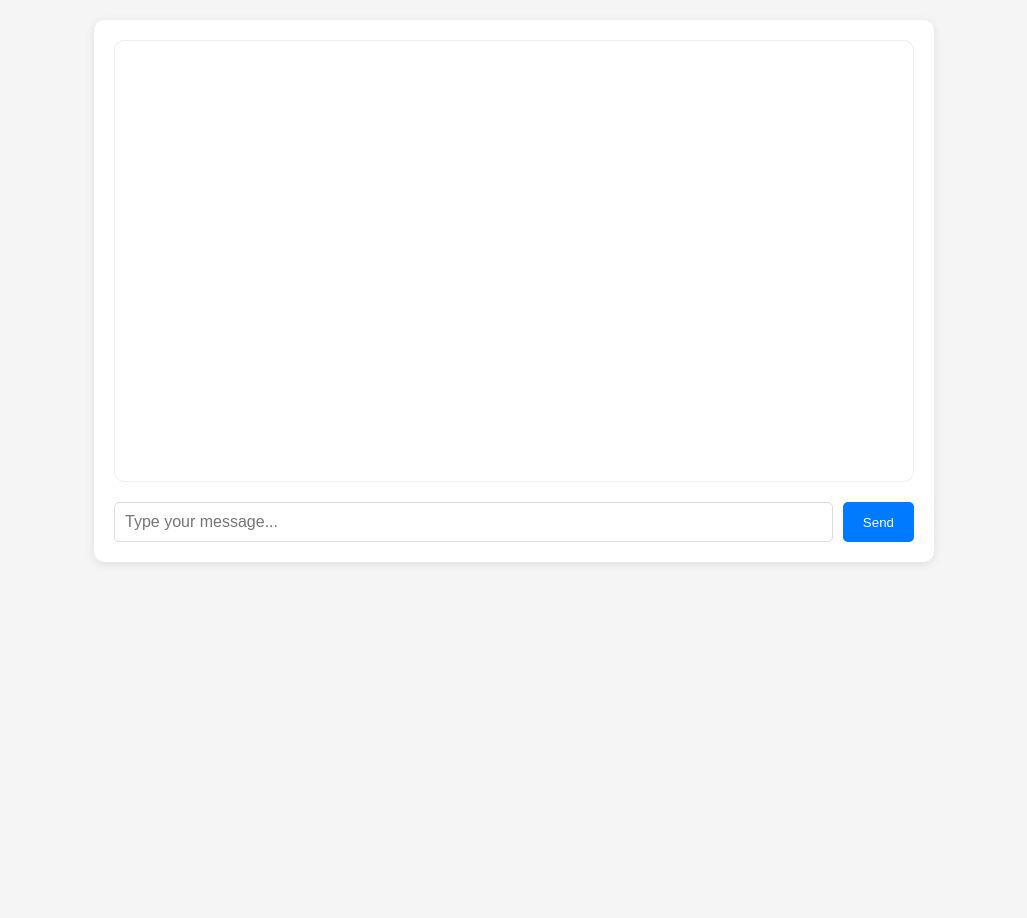
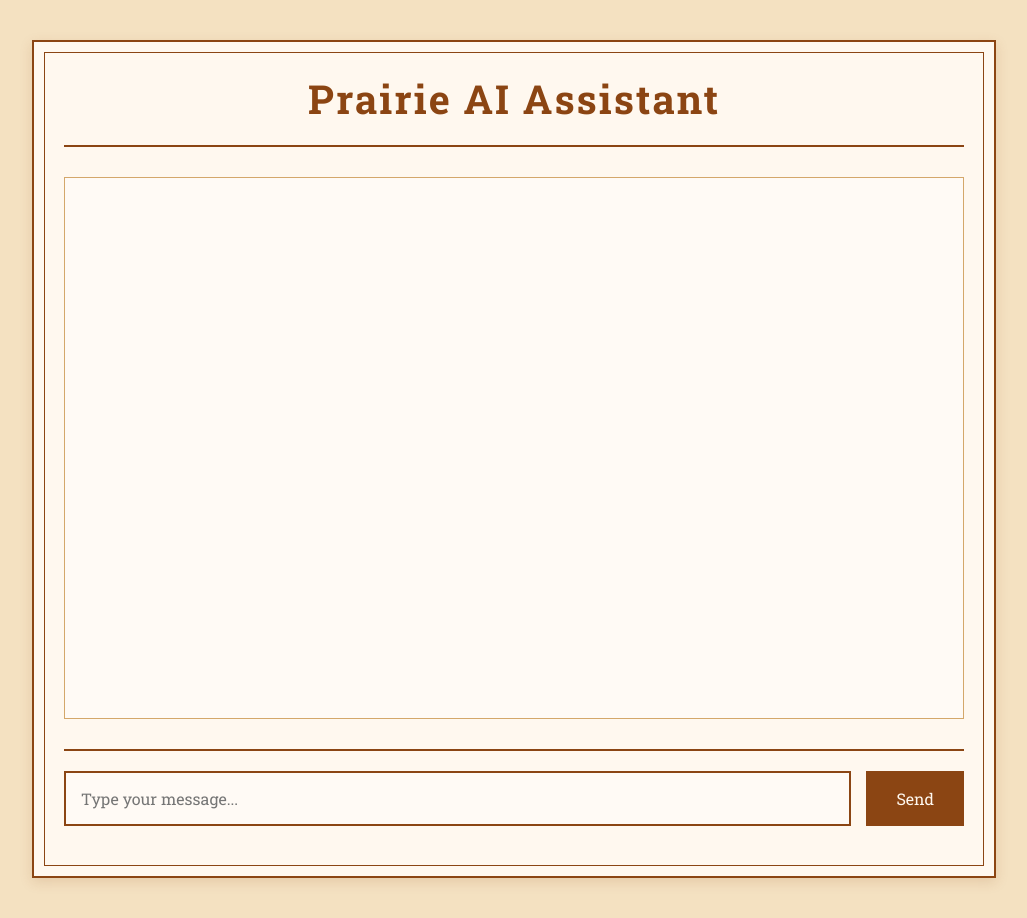
Before and after one commit to dtberg/ai-assistant-project, a website: page index.html in a window 1280 px wide. Shown: the whole page, without its empty margins (126-1153 px from the left). Before the commit the page ends 800 px from the top, so only its background shows below. Drawn offline with Linux system fonts and the light colour scheme.

Commit message:
Update design to American Gothic style

```diff
--- a/index.html
+++ b/index.html
@@ -1,71 +1,147 @@
 <!DOCTYPE html>
 <html>
 <head>
-    <title>AI Assistant Chat</title>
+    <title>AI Assistant - Prairie Style</title>
+    <link href="https://fonts.googleapis.com/css2?family=Roboto+Slab:wght@400;700&display=swap" rel="stylesheet">
     <style>
         body {
-            font-family: Arial, sans-serif;
+            font-family: 'Roboto Slab', serif;
             margin: 0;
             padding: 20px;
-            background-color: #f5f5f5;
+            background-color: #f4e1c1; /* Warm, prairie-inspired background */
+            color: #2c1810; /* Deep brown text */
         }
+
         .chat-container {
-            max-width: 800px;
-            margin: 0 auto;
-            background: white;
-            border-radius: 10px;
-            box-shadow: 0 2px 10px rgba(0,0,0,0.1);
-            padding: 20px;
+            max-width: 900px;
+            margin: 20px auto;
+            background: #fff8ef;
+            border: 2px solid #8b4513;
+            box-shadow: 0 4px 12px rgba(139, 69, 19, 0.15);
+            padding: 30px;
+            position: relative;
         }
+
+        /* Geometric pattern border */
+        .chat-container::before {
+            content: '';
+            position: absolute;
+            top: 10px;
+            left: 10px;
+            right: 10px;
+            bottom: 10px;
+            border: 1px solid #8b4513;
+            pointer-events: none;
+        }
+
+        .header {
+            text-align: center;
+            margin-bottom: 30px;
+            border-bottom: 2px solid #8b4513;
+            padding-bottom: 20px;
+        }
+
+        .header h1 {
+            font-size: 2.5em;
+            color: #8b4513;
+            margin: 0;
+            letter-spacing: 2px;
+        }
+
         .chat-messages {
-            height: 400px;
+            height: 500px;
             overflow-y: auto;
             padding: 20px;
-            border: 1px solid #eee;
-            border-radius: 10px;
-            margin-bottom: 20px;
+            border: 1px solid #d4a76a;
+            background: #fffaf5;
+            margin-bottom: 30px;
         }
+
         .message {
-            margin: 10px 0;
-            padding: 10px;
-            border-radius: 10px;
+            margin: 15px 0;
+            padding: 15px;
+            border-radius: 0; /* Square corners for geometric feel */
             max-width: 80%;
+            position: relative;
         }
+
         .user-message {
-            background-color: #007bff;
-            color: white;
+            background-color: #8b4513;
+            color: #fff8ef;
             margin-left: auto;
+            border-left: 15px solid #5e2f0d;
         }
+
         .assistant-message {
-            background-color: #e9ecef;
-            color: black;
+            background-color: #d4a76a;
+            color: #2c1810;
+            margin-right: auto;
+            border-right: 15px solid #8b4513;
         }
+
         .input-area {
             display: flex;
-            gap: 10px;
+            gap: 15px;
+            padding: 20px 0;
+            border-top: 2px solid #8b4513;
         }
+
         #user-input {
             flex-grow: 1;
-            padding: 10px;
-            border: 1px solid #ddd;
-            border-radius: 5px;
+            padding: 15px;
+            border: 2px solid #8b4513;
+            background: #fffaf5;
+            font-family: 'Roboto Slab', serif;
             font-size: 16px;
+            color: #2c1810;
+            transition: all 0.3s ease;
         }
+
+        #user-input:focus {
+            outline: none;
+            box-shadow: 0 0 0 2px #d4a76a;
+        }
+
         #send-button {
-            padding: 10px 20px;
-            background-color: #007bff;
-            color: white;
+            padding: 15px 30px;
+            background-color: #8b4513;
+            color: #fff8ef;
             border: none;
-            border-radius: 5px;
+            font-family: 'Roboto Slab', serif;
+            font-size: 16px;
             cursor: pointer;
+            transition: all 0.3s ease;
         }
+
+        #send-button:hover {
+            background-color: #5e2f0d;
+        }
+
         #send-button:disabled {
-            background-color: #cccccc;
+            background-color: #d4a76a;
+            cursor: not-allowed;
+        }
+
+        /* Custom scrollbar */
+        .chat-messages::-webkit-scrollbar {
+            width: 10px;
+        }
+
+        .chat-messages::-webkit-scrollbar-track {
+            background: #fff8ef;
+        }
+
+        .chat-messages::-webkit-scrollbar-thumb {
+            background: #8b4513;
+            border: 3px solid #fff8ef;
         }
     </style>
 </head>
 <body>
     <div class="chat-container">
+        <div class="header">
+            <h1>Prairie AI Assistant</h1>
+        </div>
         <div class="chat-messages" id="chat-messages"></div>
         <div class="input-area">
             <input type="text" id="user-input" placeholder="Type your message..." />
@@ -91,7 +167,6 @@
             const message = userInput.value.trim();
             if (!message) return;
 
-            // Add user message
             addMessage(message, true);
             userInput.value = '';
             sendButton.disabled = true;
```
Also changed, not shown: 1 other file.
